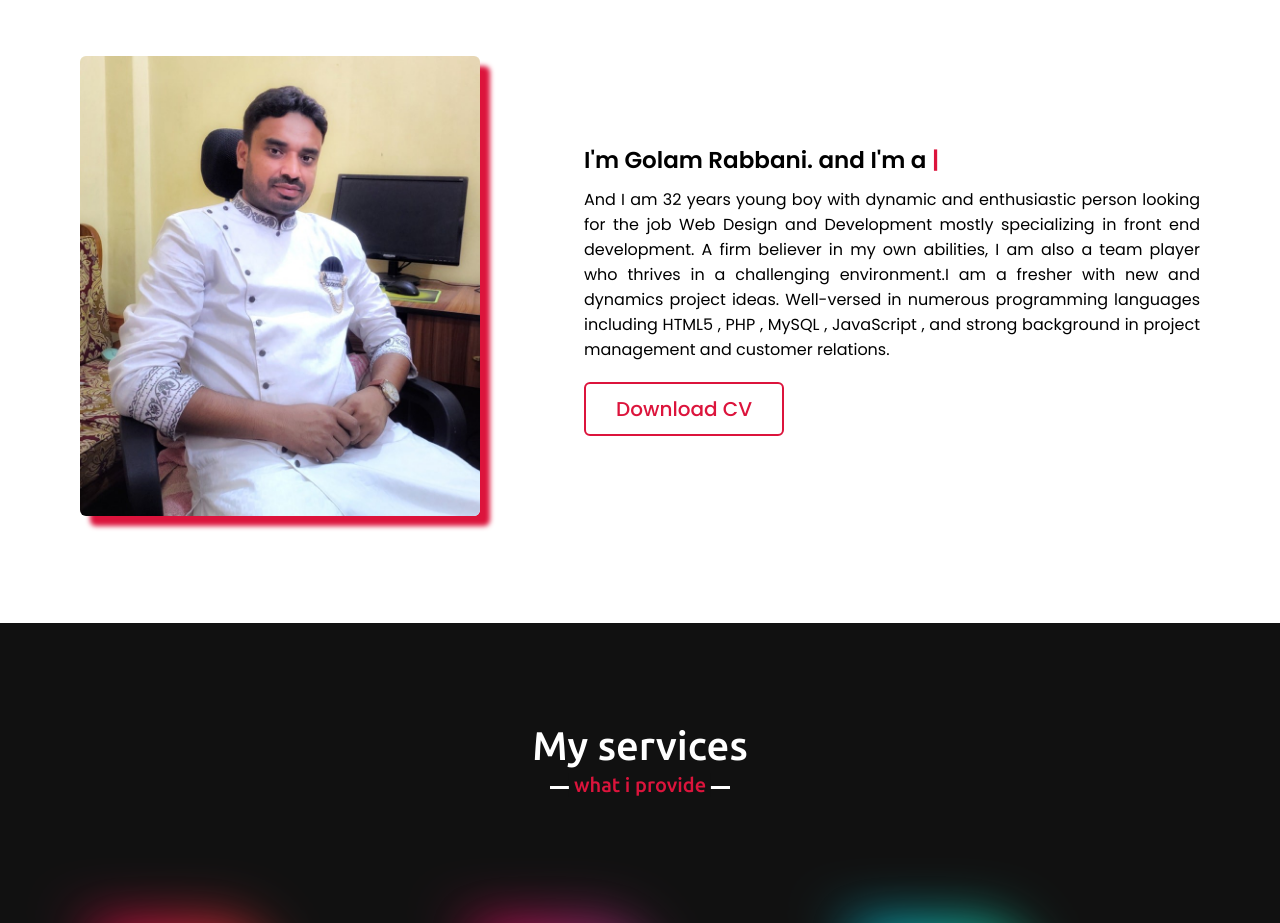
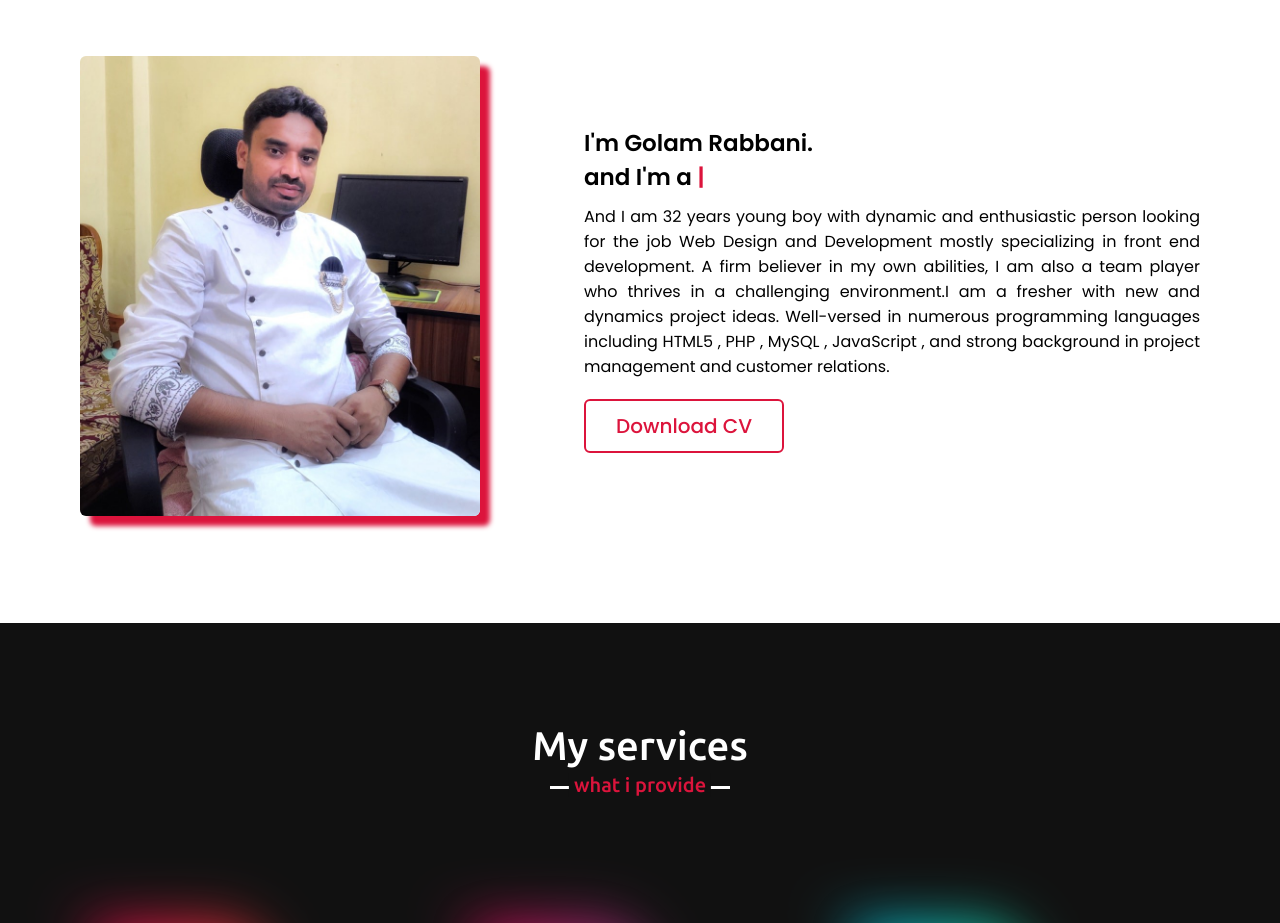
Before and after one commit to golamrabbani69/MyPortfolio, a plain HTML site: page index.html in a window 1280 px wide. Shown: the part 970-1893 px from the top of the page. Drawn offline with nearby package versions, Linux system fonts and the light colour scheme.

Commit message:
Update index.html

```diff
--- a/index.html
+++ b/index.html
@@ -58,7 +58,7 @@
                     <img src="img/team/rabbani.jpg" alt="img">
                 </div>
                 <div class="column right">
-                    <div class="text">I'm Golam Rabbani. and I'm a <span class="typing-2"></span></div>
+                    <div class="text">I'm Golam Rabbani. <br> and I'm a <span class="typing-2"></span></div>
                     <p> And I am 32 years  young boy with  dynamic and enthusiastic person looking for the job Web Design and Development mostly
                          specializing in front end development. A firm believer in my own abilities, I am also a
                         team player who thrives in a challenging environment.I am a fresher with new and dynamics project ideas.
```
